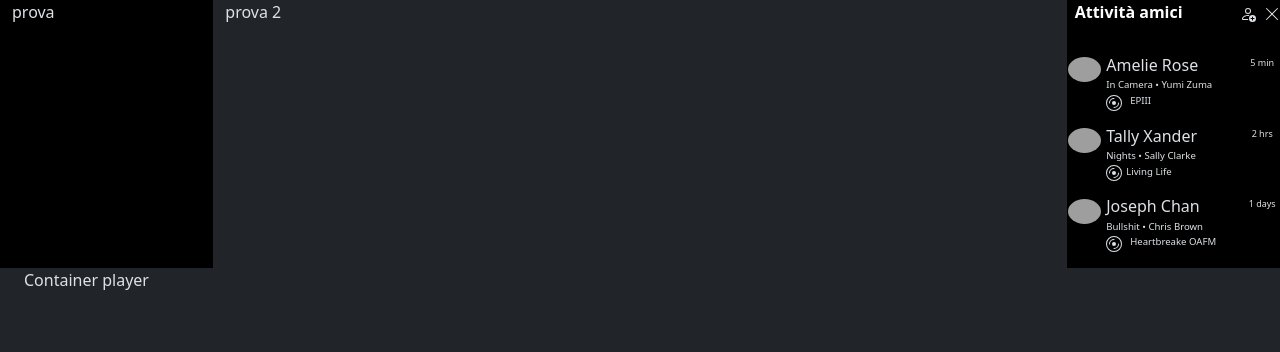
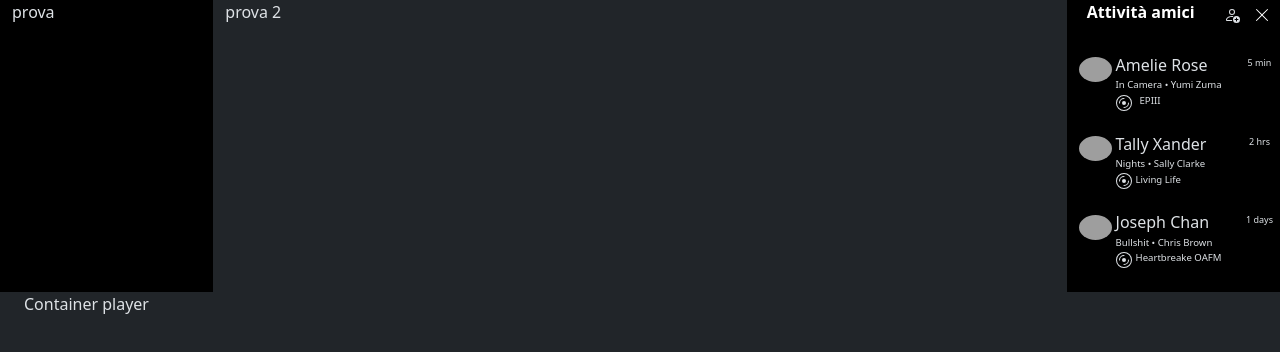
Before and after one commit to Manush90/BW2_Spotify_Clone, a plain HTML site: page index.html in a window 1280 px wide. Drawn offline with nearby package versions, Linux system fonts and the light colour scheme; grey boxes are pictures that could not be loaded.

Commit message:
SideBarRight complete

```diff
--- a/index.html
+++ b/index.html
@@ -17,7 +17,7 @@
       <div class="row">
         <div class="col-12 col-md-2 bg-black">prova</div>
         <div class="col-12 col-md-8">prova 2</div>
-        <div class="col-12 col-md-2 bg-black p-0 align-content-center">
+        <div class="col-12 col-md-2 pe-1 bg-black align-content-center">
           <div class="d-flex mb-3 justify-content-between">
             <p class="mx-2 text-white fw-bold">Attività amici</p>
             <div>
@@ -36,6 +36,7 @@
                   d="M8.256 14a4.5 4.5 0 0 1-.229-1.004H3c.001-.246.154-.986.832-1.664C4.484 10.68 5.711 10 8 10q.39 0 .74.025c.226-.341.496-.65.804-.918Q8.844 9.002 8 9c-5 0-6 3-6 4s1 1 1 1z"
                 />
               </svg>
+              <button class="border-0 bg-black">
                 <svg
                   xmlns="http://www.w3.org/2000/svg"
                   width="16"
@@ -48,10 +49,11 @@
                     d="M2.146 2.854a.5.5 0 1 1 .708-.708L8 7.293l5.146-5.147a.5.5 0 0 1 .708.708L8.707 8l5.147 5.146a.5.5 0 0 1-.708.708L8 8.707l-5.146 5.147a.5.5 0 0 1-.708-.708L7.293 8z"
                   />
                 </svg>
+              </button>
             </div>
           </div>
           <!----------------------- Amico_1 -------------------------------------->
-          <div class="container-fluid text-center mb-3">
+          <div class="container-fluid text-center mb-4">
             <div class="row">
               <div class="col-12 col-md-2 p-0">
                 <img
@@ -84,7 +86,7 @@
             </div>
           </div>
           <!----------------------- Amico_2 -------------------------------------->
-          <div class="container-fluid text-center mb-3">
+          <div class="container-fluid text-center mb-4">
             <div class="row">
               <div class="col-12 col-md-2 p-0">
                 <img
@@ -117,7 +119,7 @@
             </div>
           </div>
           <!----------------------- Amico_3 -------------------------------------->
-          <div class="container-fluid text-center mb-3">
+          <div class="container-fluid text-center mb-4">
             <div class="row">
               <div class="col-12 col-md-2 p-0">
                 <img
@@ -143,7 +145,7 @@
                       d="M10 8a2 2 0 1 1-4 0 2 2 0 0 1 4 0M8 4a4 4 0 0 0-4 4 .5.5 0 0 1-1 0 5 5 0 0 1 5-5 .5.5 0 0 1 0 1m4.5 3.5a.5.5 0 0 1 .5.5 5 5 0 0 1-5 5 .5.5 0 0 1 0-1 4 4 0 0 0 4-4 .5.5 0 0 1 .5-.5"
                     />
                   </svg>
-                  <h4 class="mx-1 mb-1 text-start">Heartbreake OAFM</h4>
+                  <h4 class="mx-0 mb-1 text-start">Heartbreake OAFM</h4>
                 </div>
               </div>
               <div class="col-12 col-md-2 p-0" style="font-size: xx-small">1 days</div>
--- a/style.css
+++ b/style.css
@@ -5,3 +5,7 @@ h4 {
 h5 {
   font-size: 1rem;
 }
+
+.fontFriends {
+  font-family: "Circular";
+}
```
Lines whose indentation alone changed are shown as unchanged.
